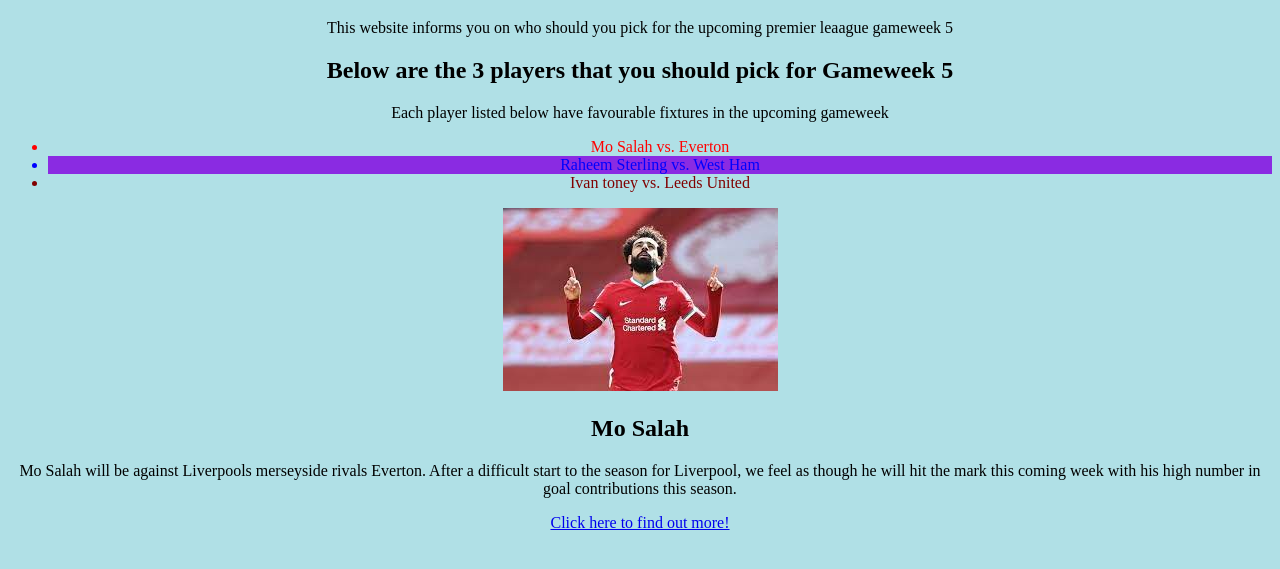
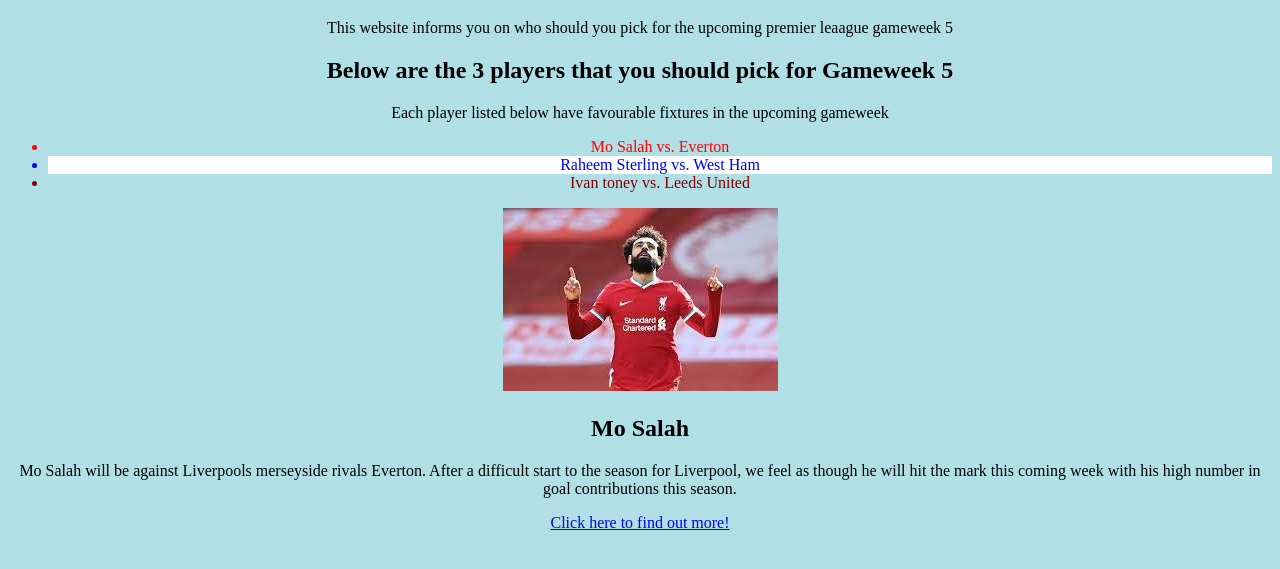
Before and after one commit to RohinJVU/assesment1byrohin, a plain HTML site: page Assesment1byRohin/index.html in a window 1280 px wide. Shown: the part 61-630 px from the top of the page. Drawn offline with Linux system fonts and the light colour scheme.

```diff
--- a/Assesment1byRohin/style.css
+++ b/Assesment1byRohin/style.css
@@ -8,7 +8,7 @@ font-weight:900;
 }
 
 .line2{
-    background-color: blueviolet;
+    background-color: rgb(254, 254, 254);
     color:blue;
 }
 
```
